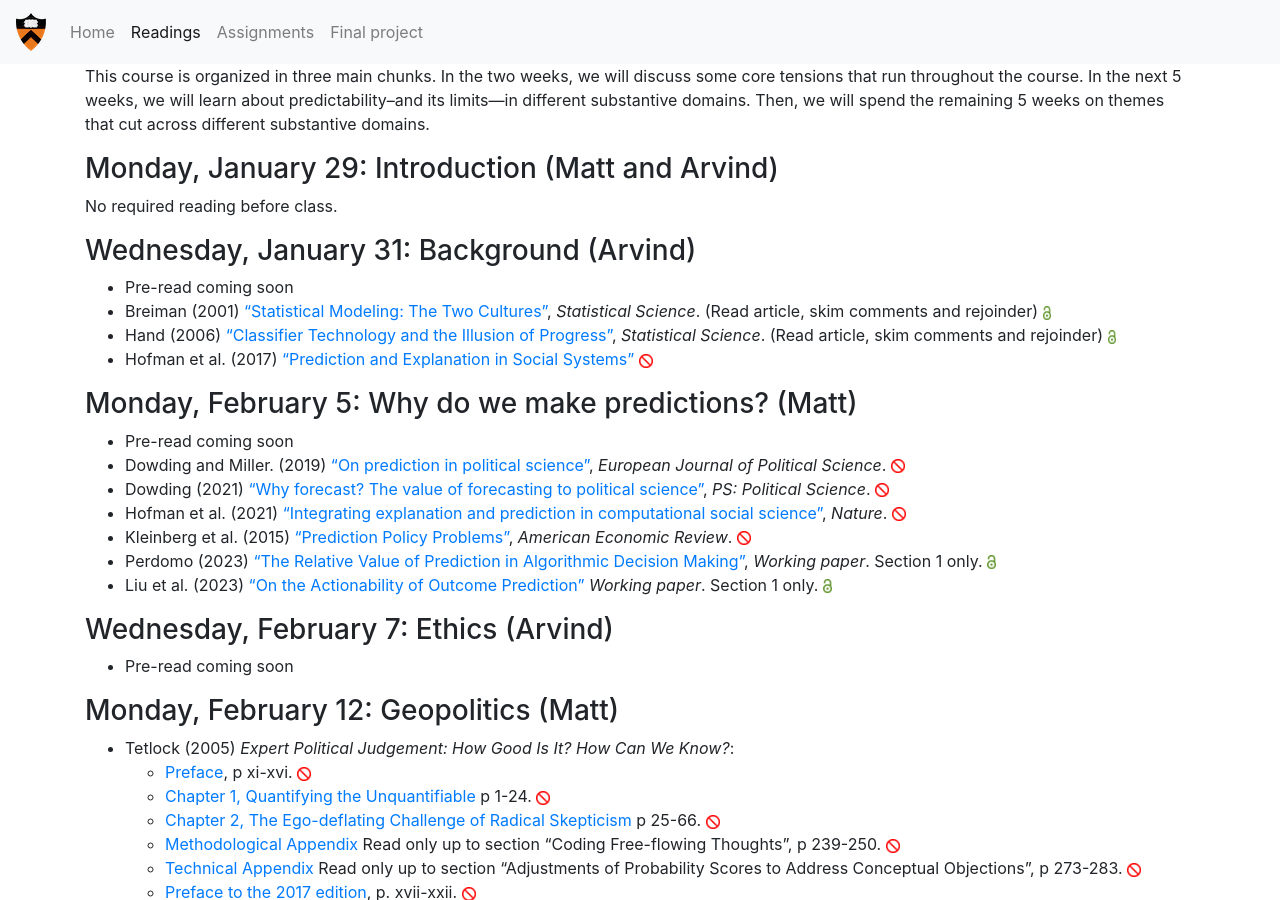
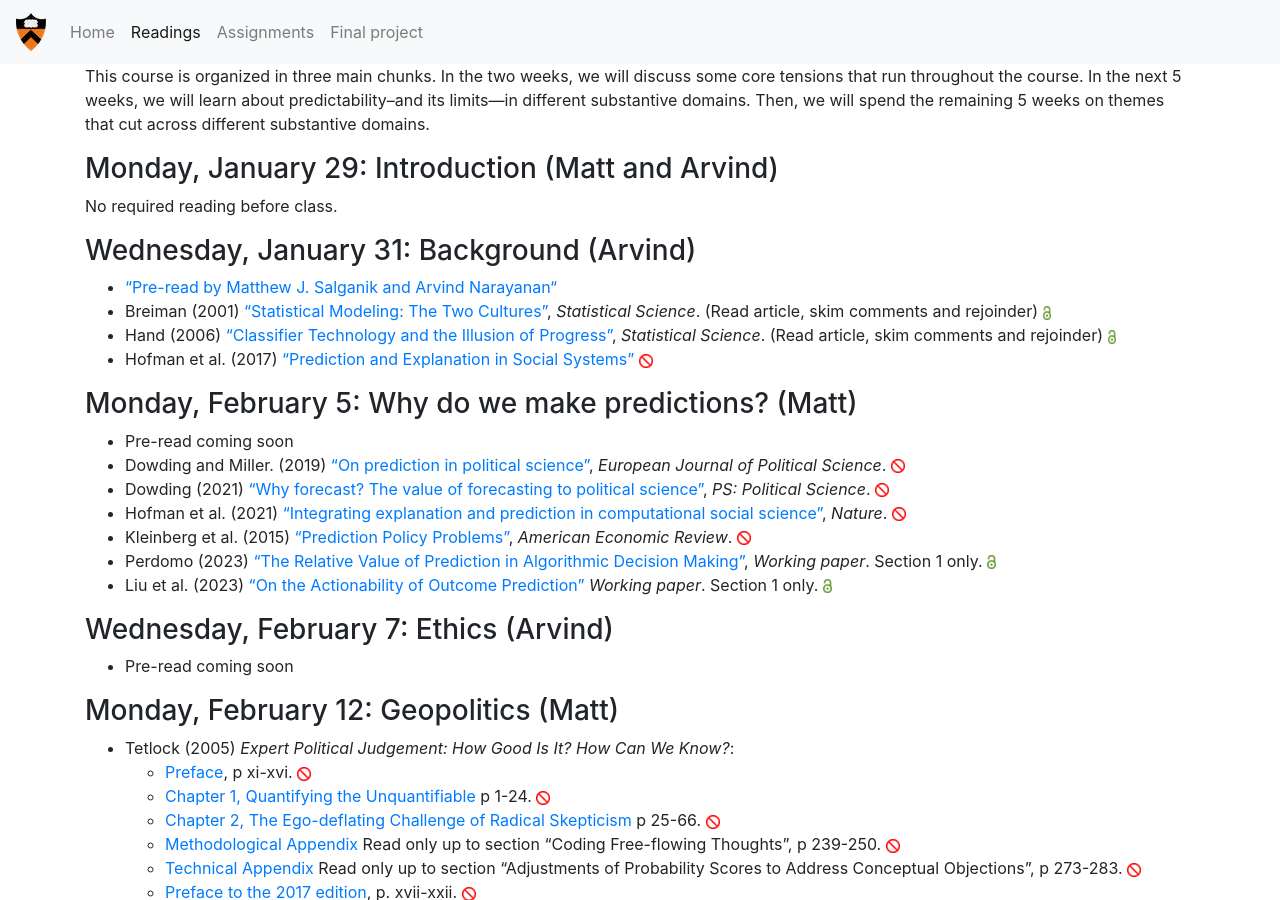
Before and after one commit to msalganik/soc555-cos598J_s2024, a Jekyll site: the page built from readings.md, in a window 1280 px wide and 900 px high. Built offline with Jekyll 4.4.1, drawn with Linux system fonts in a browser that asks for light colours; comment, search, counter and statistics services are not loaded.

Commit message:
added Jan 31 pre-read to readings

```diff
--- a/readings.md
+++ b/readings.md
@@ -15,7 +15,7 @@ No required reading before class.
 
 ### Wednesday, January 31: Background (Arvind)
 
-- Pre-read coming soon
+- [“Pre-read by Matthew J. Salganik and Arvind Narayanan“](https://msalganik.github.io/soc555-cos598J_s2024/class-materials/2024-01-31-background/limits-to-prediction-pre-read.pdf)
 - Breiman (2001) ["Statistical Modeling: The Two Cultures"](https://projecteuclid.org/euclid.ss/1009213726), _Statistical Science_. (Read article, skim comments and rejoinder) <img src="https://msalganik.github.io/soc555-cos598J_s2024/images/open.png" style="display: inline; height: 14px;" />
 - Hand (2006) ["Classifier Technology and the Illusion of Progress"](https://projecteuclid.org/euclid.ss/1149600839), _Statistical Science_. (Read article, skim comments and rejoinder) <img src="https://msalganik.github.io/soc555-cos598J_s2024/images/open.png" style="display: inline; height: 14px;" />
 - Hofman et al. (2017) ["Prediction and Explanation in Social Systems"](https://www.jstor.org/stable/24918297) <img src="https://msalganik.github.io/soc555-cos598J_s2024/images/closed.png" style="display: inline; height: 14px;" />
```
